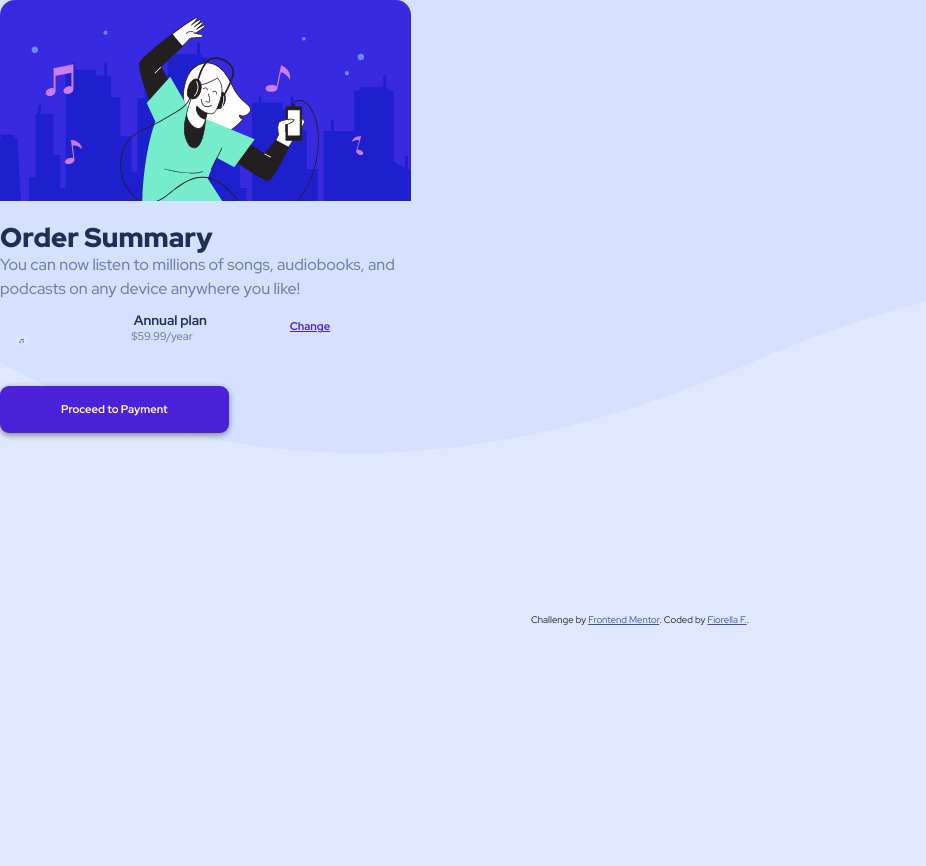
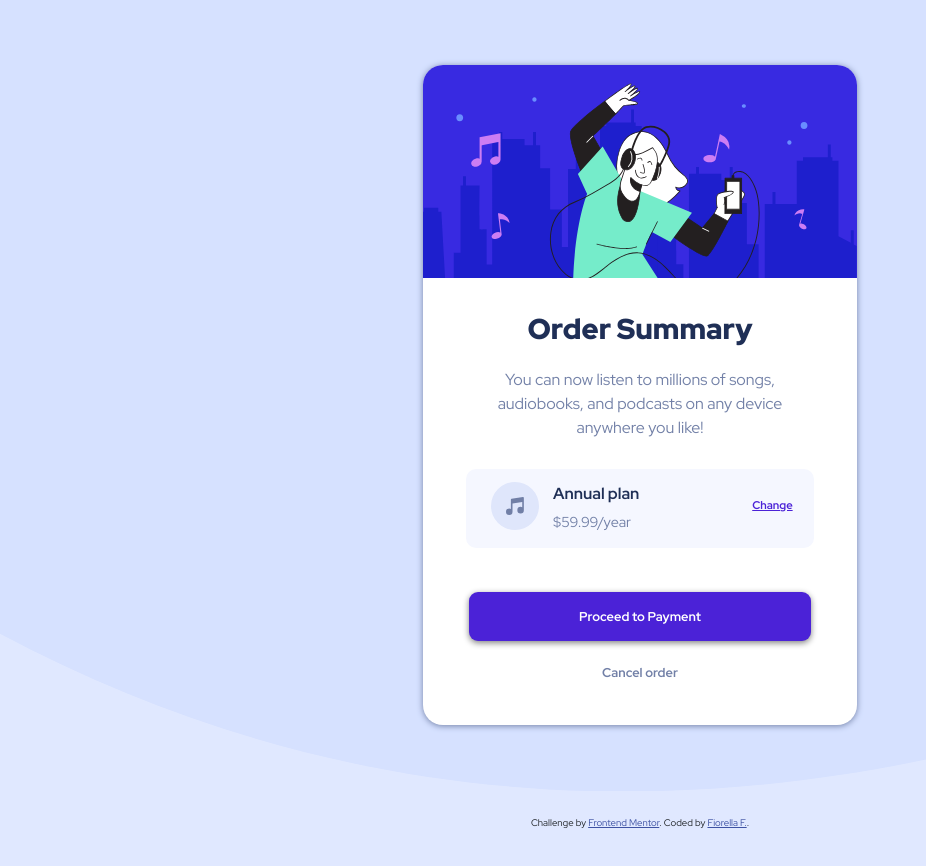
Before and after one commit to fiofiorito/Order-summary-for-frontendmentor, a plain HTML site: page index.html in a window 1280 px wide. Shown: the whole page, without its empty margins (0-926 px from the left). Before the commit the page ends 800 px from the top, so only its background shows below. Drawn offline with nearby package versions, Linux system fonts and the light colour scheme.

Commit message:
Update style.css

```diff
--- a/css/style.css
+++ b/css/style.css
@@ -2,6 +2,8 @@ body {
     background-color: hsl(225, 100%, 94%);
     min-height: 100vh;
     margin: 0;
+    text-align: center;
+    font-family: 'Red Hat Display', Calibri, sans-serif;
 }
 
 .bg-img {
@@ -9,101 +11,86 @@ body {
     background-size: cover;
 }
 
-.container1 {
+/* Main container */
+#container-white {
     background-color: white;
-    width: 30%;
-    display: grid;
-    place-items: center;
-    vertical-align: middle;
-    position: relative;
+    border-radius: 20px;
     margin: auto;
-    -moz-border-radius: 9;
-    top: 100px;
-    margin-bottom: 20px;
-    -webkit-border-radius: 9;
-    border-radius: 15px;
-    -webkit-box-shadow: 0px 2px 6px #b0adad;
-    -moz-box-shadow: 0px 2px 6px #b0adad;
-    box-shadow: 0px 2px 10px #b0adad;
+    margin-top: 5%;
+    margin-bottom: 5%;
+    padding: 0;
+    box-shadow: 0px 1px 6px hsl(224, 23%, 55%);
 }
 
 .hero-img {
     width: 100%;
-    border-top-right-radius: 15px;
-    border-top-left-radius: 15px;
+    background-size: cover;
+    border-top-right-radius: 20px;
+    border-top-left-radius: 20px;
 }
 
 h1 {
-    font-family: 'Red Hat Display', Calibri, sans-serif;
     font-weight: 900;
-    font-size: 1.7rem;
-    margin-bottom: 0;
-    padding-top: 20px;
+    font-size: 1.8rem;
     color: hsl(223, 47%, 23%);
+    padding-top: 8%;
 }
 
-.songs-text {
-    padding: 10px 50px;
-    margin: 0;
-    font-size: 0.8rem;
-    text-align: center;
-    padding-bottom: 20px;
+.text-1 {
+    color: hsl(224, 23%, 55%);
+    font-size: 1rem;
+    padding: 3% 10%;
 }
 
-.annual {
+/* Annual plan container */
+#annual {
     background-color: hsl(225, 100%, 98%);
+    border-radius: 10px;
+    margin: 0 10%;
     width: 80%;
-    border-radius: 8%;
 }
 
 .music-icon {
-    width: 15%;
-    position: relative;
-    top: 10px;
-    left: 15px;
+    margin: 20%;
+
+}
+
+.annual-plan {
+    padding: 0;
 }
 
 h2 {
-    font-family: 'Red Hat Display', Calibri, sans-serif;
     font-weight: 700;
-    font-size: 0.85rem;
-    position: relative;
-    left: 25px;
-    bottom: 10px;
+    font-size: 1rem;
+    text-align: left;
+    margin-top: 10%;
     color: hsl(223, 47%, 23%);
-    display: inline-block;
+
 }
 
 .price {
-    font-size: 0.7rem;
-    position: relative;
-    top: 5px;
-    right: 55px;
-    display: inline-block;
-    padding-bottom: 10px;
+    font-size: 0.9rem;
+    text-align: left;
+    color: hsl(224, 23%, 55%);
+
 }
 
 .change {
-    position: relative;
-    display: inline-block;
+    text-decoration: underline;
+    text-align: right;
     font-size: 0.7rem;
+    margin: 30% 10%;
     font-weight: 700;
     color: #4B22D7;
-    bottom: 5px;
-    text-decoration: underline;
+
+
 }
-
 .change:hover {
     color: #7D6AE9;
     text-decoration: none;
 }
 
-p {
-    font-family: 'Red Hat Display', Calibri, sans-serif;
-    font-weight: 500;
-    color: hsl(224, 23%, 55%);
-}
-
+/* Button */
 .btn {
     -webkit-border-radius: 9;
     -moz-border-radius: 9;
@@ -114,40 +101,34 @@ p {
     font-family: 'Red Hat Display', Calibri, sans-serif;
     font-weight: 700;
     color: #ffffff;
-    font-size: 0.7rem;
+    font-size: 0.8rem;
     background: #4B22D7;
-    padding: 14px 60px;
+    padding: 14px 25%;
     text-decoration: none;
-    position: relative;
-    top: 20px;
-  }
-
-  .btn:hover {
+    margin: 10% 0 5% 0;
+}
+.btn:hover {
     background: #7D6AE9;
     text-decoration: none;
   }
 
-
-.cancel-order {
+.cancel {
+    color: hsl(224, 23%, 55%);
+    font-size: 0.8rem;
     font-weight: 700;
-    font-size: 0.7rem;
-    padding: 30px;
-    position: relative;
-    top: 10px;
+    margin-bottom: 10%;
 }
-
-.cancel-order:hover {
+.cancel:hover {
     color: hsl(223, 47%, 23%);
 }
 
+/* Attribution */
 .attribution {
     font-size: 0.6rem;
-    text-align: center;
     margin-top: 10px;
     margin-bottom: 300px;
     position: relative;
-    top: 150px;
-    font-family: 'Red Hat Display', Calibri, sans-serif;
+    top: 15px;
   }
   .attribution a {
     color: hsl(228, 45%, 44%);
```
